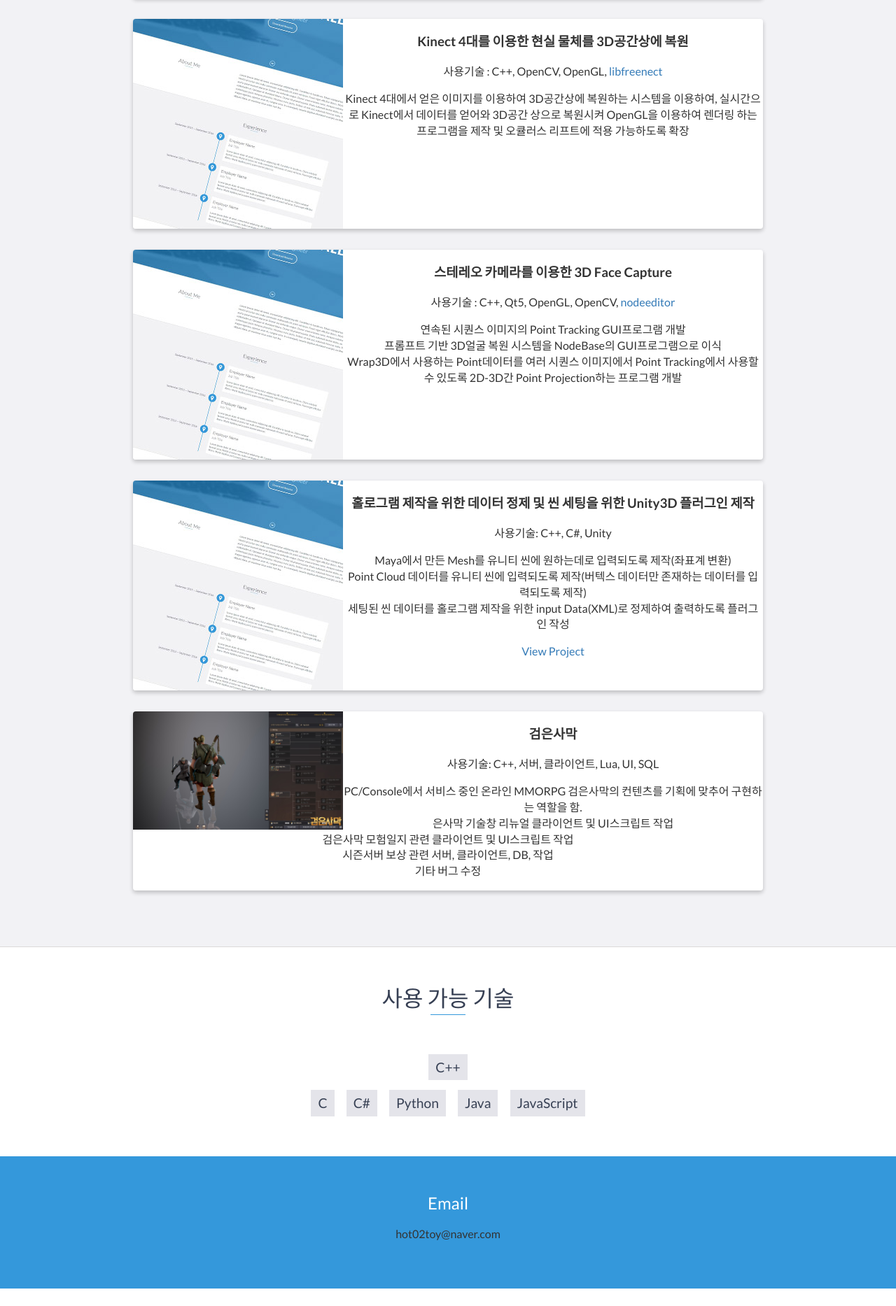
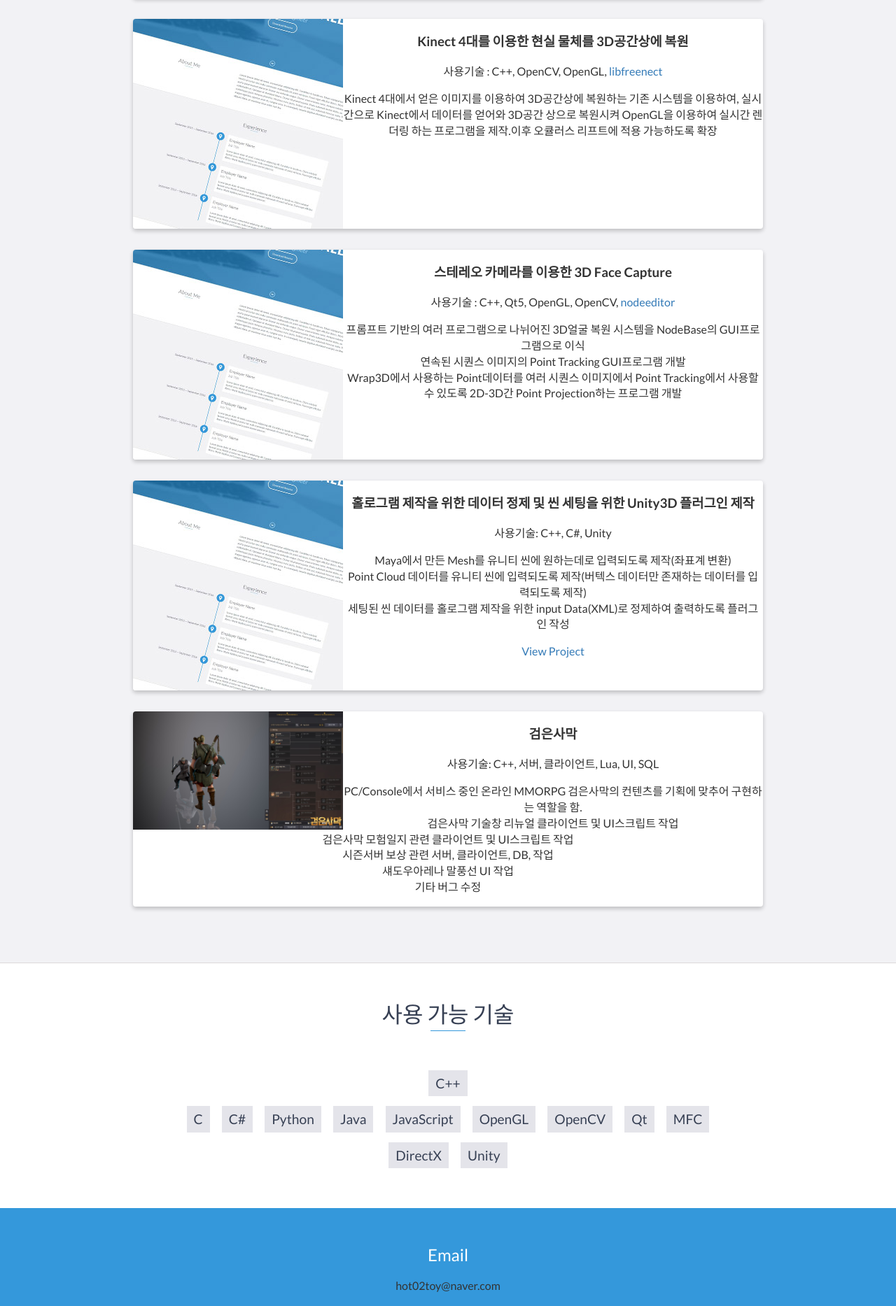
Before and after one commit to goodann/goodann.github.io, a website: page index.html in a window 1280 px wide. Shown: the part 3258-5125 px from the top of the page at 70% size. Drawn offline with nearby package versions, Linux system fonts and the light colour scheme.

Commit message:
오탈자 수정 및 내용 보완

```diff
--- a/index.html
+++ b/index.html
@@ -215,7 +215,7 @@
 							사용기술 : C++, OpenCV, OpenGL, <a href=https://github.com/OpenKinect/libfreenect>libfreenect</a>
 						</p>
 						<p>
-                            Kinect 4대에서 얻은 이미지를 이용하여 3D공간상에 복원하는 시스템을 이용하여, 실시간으로 Kinect에서 데이터를 얻어와 3D공간 상으로 복원시켜 OpenGL을 이용하여 렌더링 하는 프로그램을 제작 및 오큘러스 리프트에 적용 가능하도록 확장
+                            Kinect 4대에서 얻은 이미지를 이용하여 3D공간상에 복원하는 기존 시스템을 이용하여, 실시간으로 Kinect에서 데이터를 얻어와 3D공간 상으로 복원시켜 OpenGL을 이용하여 실시간 렌더링 하는 프로그램을 제작.이후 오큘러스 리프트에 적용 가능하도록 확장
                         </p>
                     </div>
                     <!-- End .project-info -->
@@ -233,8 +233,8 @@
                             사용기술 : C++, Qt5, OpenGL, OpenCV, <a href=https://github.com/paceholder/nodeeditor>nodeeditor</a>
                         </p>
 						<p>
+							프롬프트 기반의 여러 프로그램으로 나뉘어진 3D얼굴 복원 시스템을 NodeBase의 GUI프로그램으로 이식</br>
 							연속된 시퀀스 이미지의 Point Tracking GUI프로그램 개발</br>
-							프롬프트 기반 3D얼굴 복원 시스템을 NodeBase의 GUI프로그램으로 이식</br>
 							Wrap3D에서 사용하는 Point데이터를 여러 시퀀스 이미지에서 Point Tracking에서 사용할 수 있도록 2D-3D간 Point Projection하는 프로그램 개발
 						</p>
                     </div>
@@ -272,9 +272,10 @@
 						</p>
 						<p>
                             PC/Console에서 서비스 중인 온라인 MMORPG 검은사막의 컨텐츠를 기획에 맞추어 구현하는 역할을 함.</br>
-							은사막 기술창 리뉴얼 클라이언트 및 UI스크립트 작업</br>
+							검은사막 기술창 리뉴얼 클라이언트 및 UI스크립트 작업</br>
 							검은사막 모험일지 관련 클라이언트 및 UI스크립트 작업</br>
 							시즌서버 보상 관련 서버, 클라이언트, DB, 작업</br>
+							섀도우아레나 말풍선 UI 작업</br>
 							기타 버그 수정
                         </p>
                     </div>
@@ -294,11 +295,16 @@
 			</ul>
 			<ul>
 				<li>C</li>
-
 				<li>C#</li>
 				<li>Python</li>
 				<li>Java</li>
 				<li>JavaScript</li>
+				<li>OpenGL</li>
+				<li>OpenCV</li>
+				<li>Qt</li>
+				<li>MFC</li>
+				<li>DirectX</li>
+				<li>Unity</li>
 			</ul>
 		</ul>
     </div>
```
